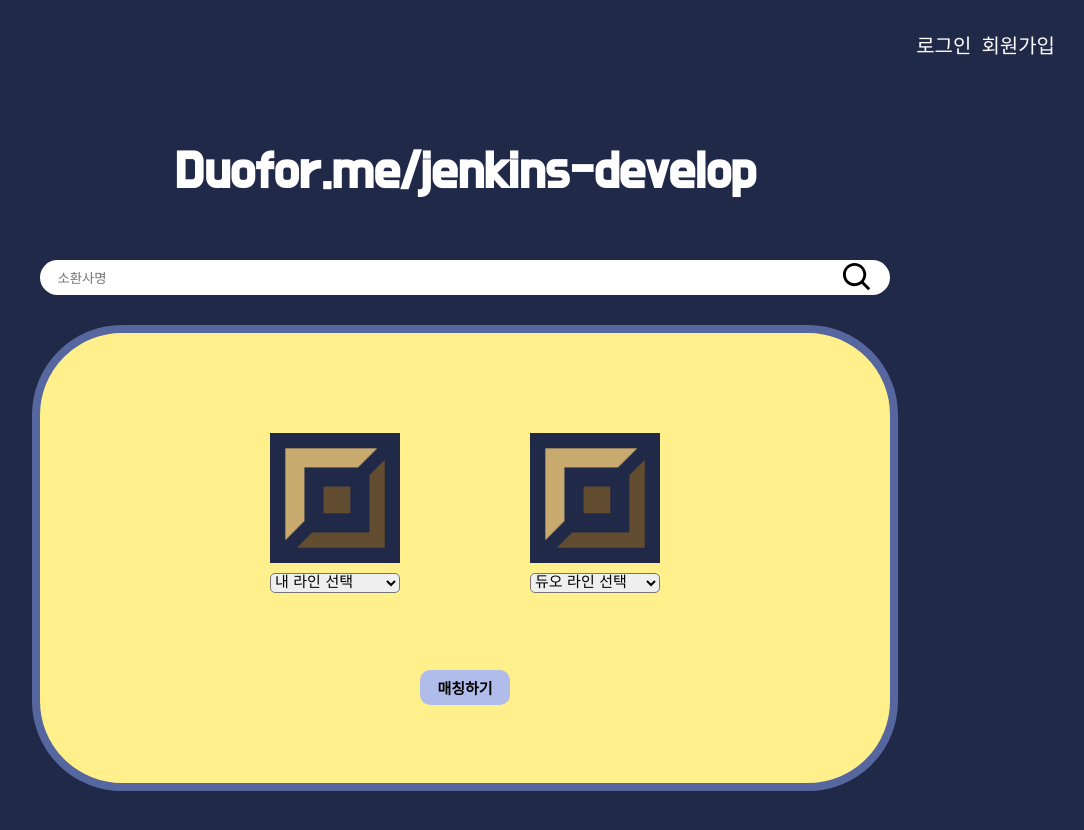
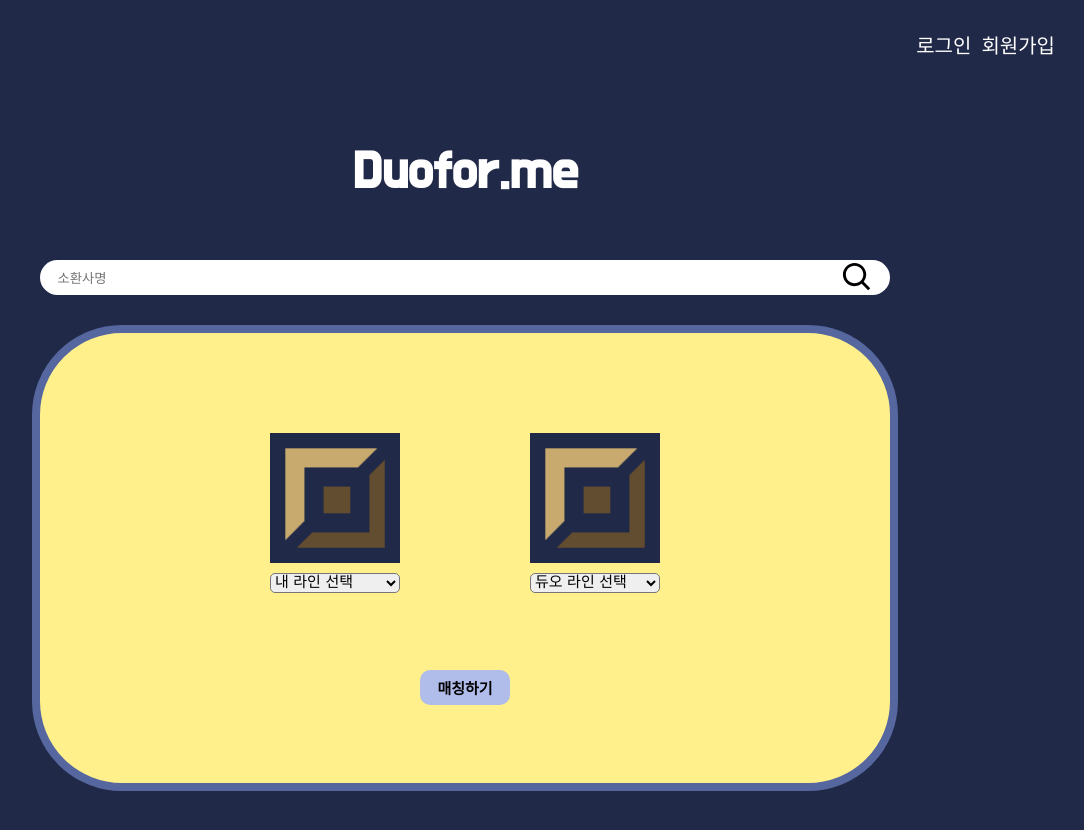
Before and after one commit to HighMoon0118/DuoForMe, a React (Create React App) app in the folder frontend/: page / in a window 1280 px wide. Shown: the top 830 px of the page, without its empty margins (175-1259 px from the left). Built offline with nearby package versions, Linux system fonts and the light colour scheme.

Commit message:
FIX : 원상복구

```diff
--- a/frontend/src/main/Main.js
+++ b/frontend/src/main/Main.js
@@ -21,7 +21,7 @@ function Main({history, isLogin, logout}) {
       </div>
       <div className="main-box">
         <h1 className="main-font">
-          Duofor.me/jenkins-develop
+          Duofor.me
         </h1>
         <MainSearch history={history}/>
         <MainMatchingContainer history={history}/>
```
